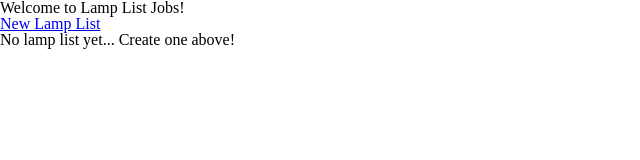
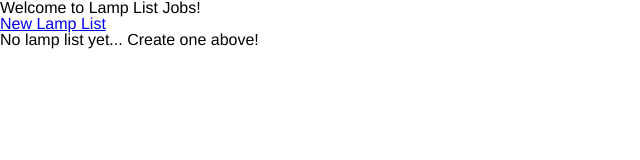
Before and after one commit to nbur4556/lamplist-jobs, a SvelteKit app in the folder client/: page / in a window 1280 px wide. Shown: the top 160 px of the page, without its empty margins (0-640 px from the left). Built offline with nearby package versions, Linux system fonts and the light colour scheme; no server answers.

Commit message:
style: set initial global font

```diff
--- /dev/null
+++ b/client/src/routes/+layout.svelte
@@ -0,0 +1,5 @@
+<script>
+  import '@src/styles/global.scss';
+</script>
+
+<slot />
--- /dev/null
+++ b/client/src/styles/global.scss
@@ -0,0 +1,5 @@
+@use '../theme/fonts';
+
+main {
+  font-family: fonts.$base;
+}
--- /dev/null
+++ b/client/src/theme/_fonts.scss
@@ -0,0 +1 @@
+$base: Helvetica, sans-serif;
```
